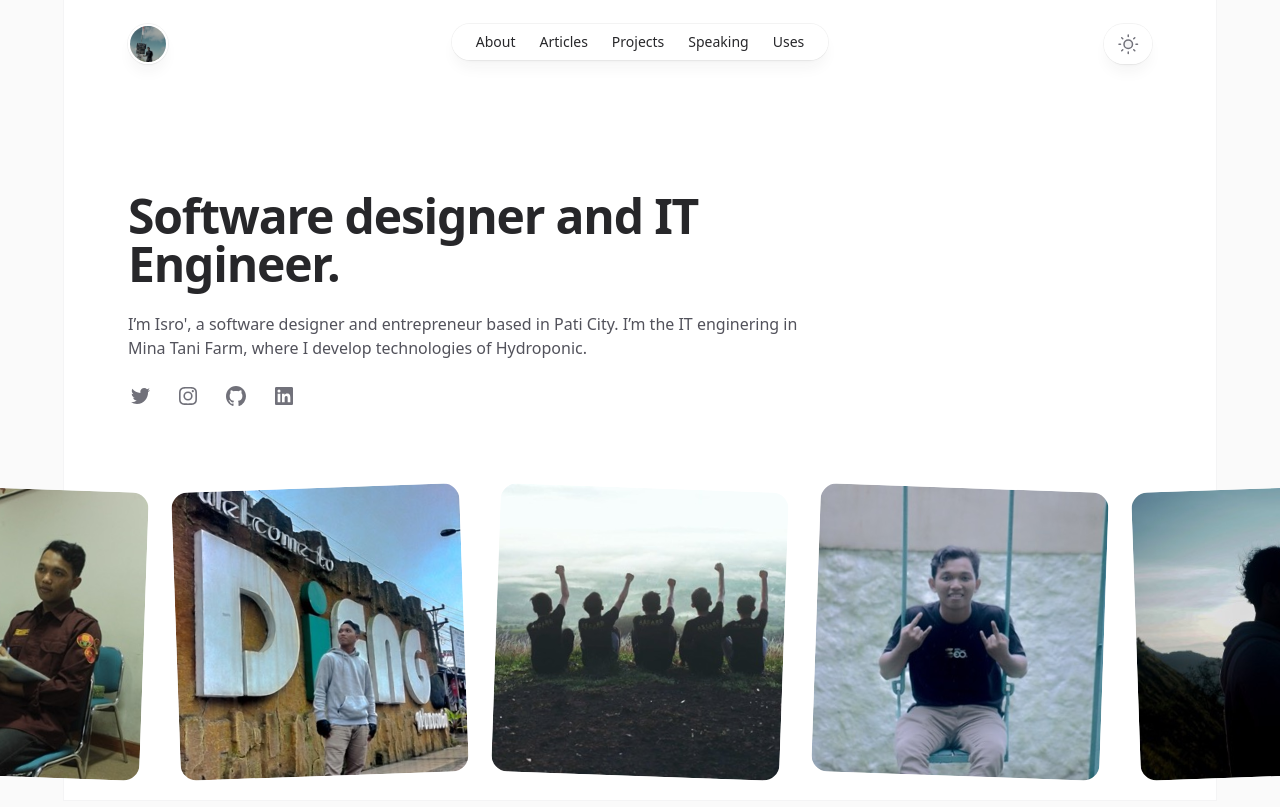
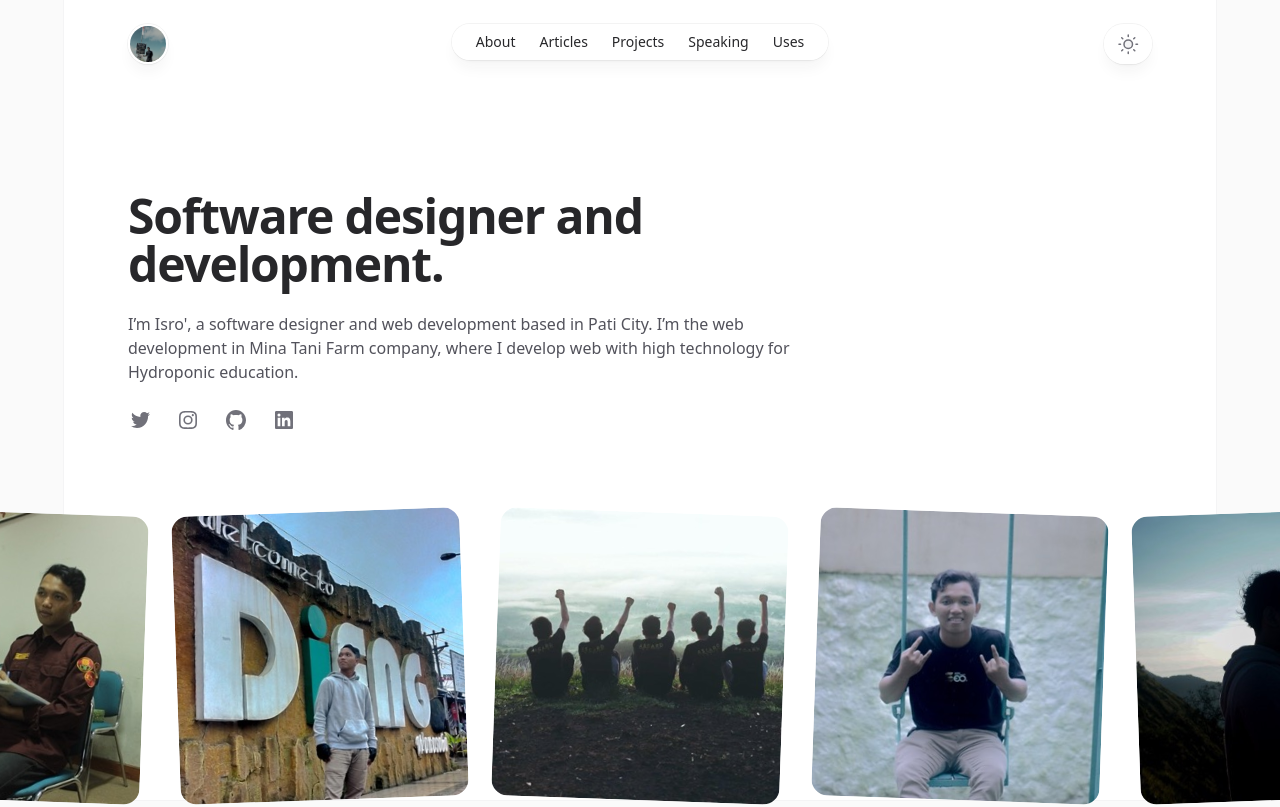
Before and after one commit to shiqocred/portfolio, a React (Vite) app: page / in a window 1280 px wide. Shown: the top 807 px of the page. Built offline with nearby package versions, Linux system fonts and the light colour scheme.

Commit message:
Change 2

```diff
--- a/src/views/Home.jsx
+++ b/src/views/Home.jsx
@@ -46,8 +46,8 @@ export default function Home({articles, jobs}) {
       <div className='sm:px-8 mt-16 sm:mt-32'>
         <Container>
           <Header>
-            <Header.Title>Software designer and IT Engineer.</Header.Title>
-            <Header.Subtitle>I’m Isro', a software designer and entrepreneur based in Pati City. I’m the IT enginering in Mina Tani Farm, where I develop technologies of Hydroponic.</Header.Subtitle>
+            <Header.Title>Software designer and development.</Header.Title>
+            <Header.Subtitle>I’m Isro', a software designer and web development based in Pati City. I’m the web development in Mina Tani Farm company, where I develop web with high technology for Hydroponic education.</Header.Subtitle>
             <div className='mt-6 flex gap-6'>
                   <Linked href="https://twitter.com/isromiftahudin">
                     <Twitter className="h-6 w-6 flex-none fill-zinc-500 transition group-hover:fill-teal-500" />
```
